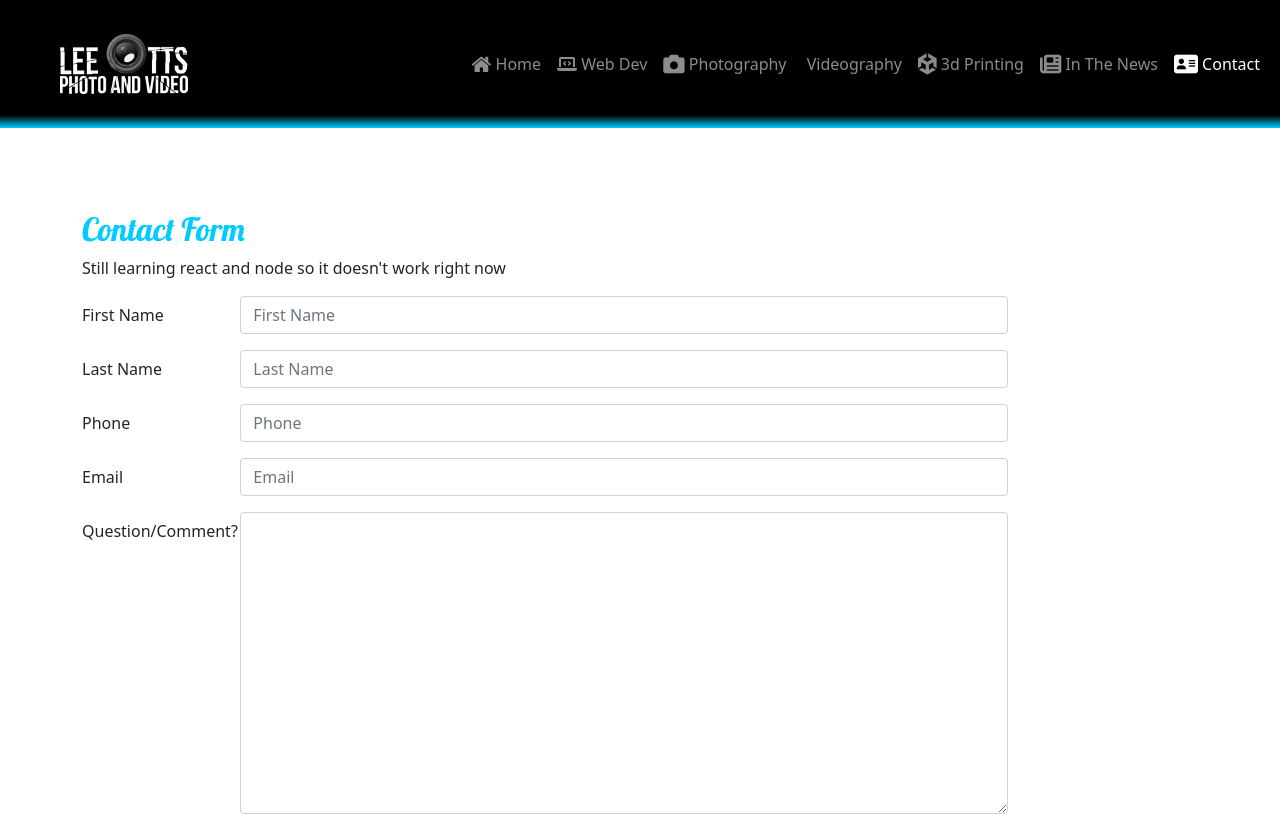
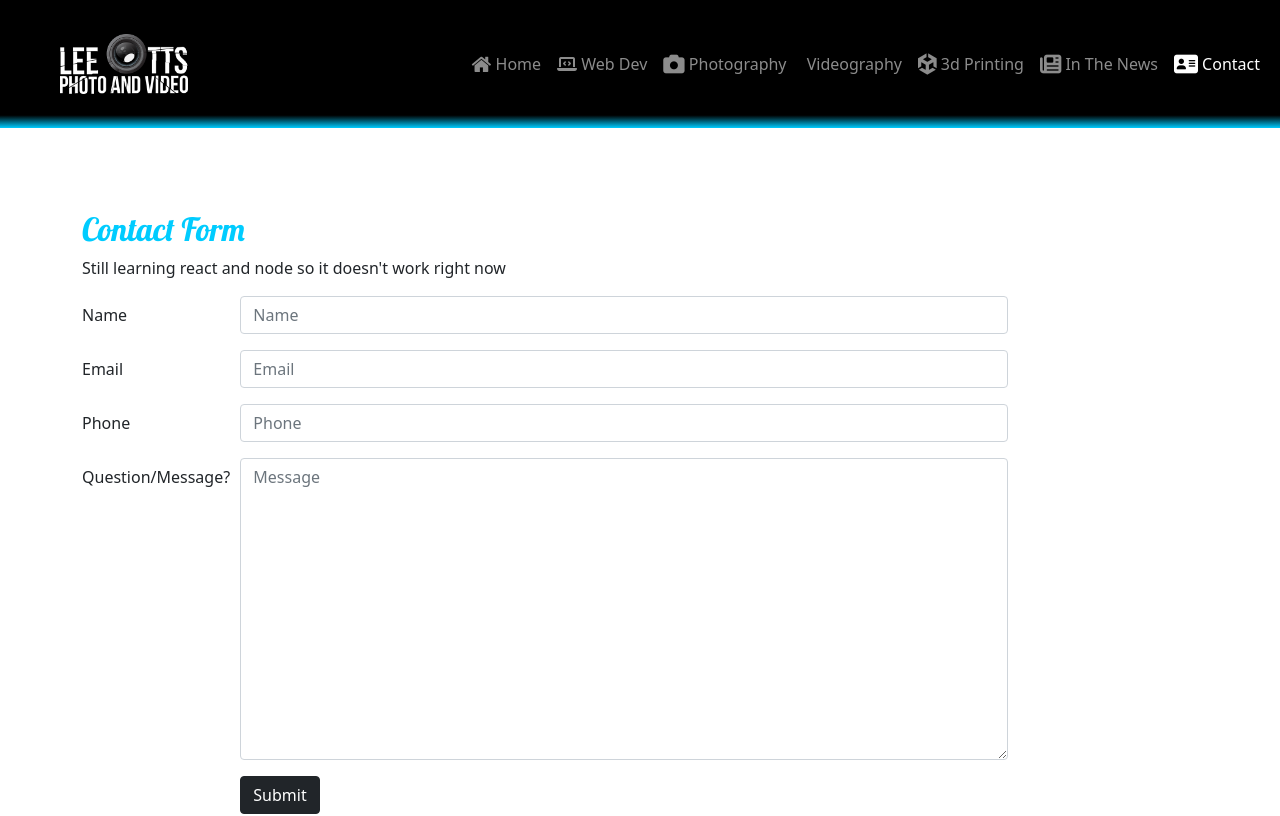
Before and after one commit to LeeOtts/portfolio, a React (Create React App) app: page /contact in a window 1280 px wide. Shown: the top 816 px of the page. Built offline with nearby package versions, Linux system fonts and the light colour scheme; some icons are missing.

Commit message:
contact form server beginning

```diff
--- a/package.json
+++ b/package.json
@@ -19,7 +19,10 @@
     "@testing-library/user-event": "^14.2.1",
     "bootstrap": "^5.1.3",
     "bootstrap-social": "^5.1.1",
+    "cors": "^2.8.5",
+    "express": "^4.18.1",
     "formik": "^2.2.9",
+    "nodemailer": "^6.7.8",
     "react": "^18.2.0",
     "react-dom": "^18.2.0",
     "react-measure": "^2.5.2",
--- a/src/components/ContactForm.js
+++ b/src/components/ContactForm.js
@@ -1,70 +1,56 @@
+import React, { useState } from "react";
 import { Button, Label, Col, FormGroup } from 'reactstrap';
 import { Formik, Field, Form, ErrorMessage } from 'formik';
 import { validateContactForm } from '../utils/validateContactForm';
 
 const ContactForm = () => {
-    const handleSubmit = (values, { resetForm }) => {
-        console.log('form values:', values);
-        console.log('in JSON format:', JSON.stringify(values));
-        resetForm();
+  const [status, setStatus] = useState("Submit");
+  const handleSubmit = async (e) => {
+    e.preventDefault();
+    setStatus("Sending...");
+    const { name, email, phone, message } = e.target.elements;
+    let details = {
+      name: name.value,
+      email: email.value,
+      phone: phone.value,
+      message: message.value,
+    };
+    let response = await fetch("http://localhost:5000/ContactPage", {
+      method: "POST",
+      headers: {
+        "Content-Type": "application/json;charset=utf-8",
+      },
+      body: JSON.stringify(details),
+    });
+    setStatus("Submit");
+    let result = await response.json();
+    alert(result.status);
   };
 
   return (
     <Formik
       initialValues={{
-                firstName: '',
-                lastName: '',
-                phoneNum: '',
+        name: '',
         email: '',
-                agree: false,
-                contactType: 'By Phone',
-                feedback: '',
+        phone: '',
+        message: '',
       }}
       onSubmit={handleSubmit}
       validate={validateContactForm}
     >
       <Form>
         <FormGroup row>
-                    <Label htmlFor='firstName' md='2'>
-                        First Name
+          <Label htmlFor='name' md='2'>
+            Name
           </Label>
           <Col md='10'>
             <Field
-                            name='firstName'
-                            placeholder='First Name'
+              name='name'
+              id='name'
+              placeholder='Name'
               className='form-control'
             />
-                        <ErrorMessage name='firstName'>
-                            {(msg) => <p className='text-danger'>{msg}</p>}
-                        </ErrorMessage>
-                    </Col>
-                </FormGroup>
-                <FormGroup row>
-                    <Label htmlFor='lastName' md='2'>
-                        Last Name
-                    </Label>
-                    <Col md='10'>
-                        <Field
-                            name='lastName'
-                            placeholder='Last Name'
-                            className='form-control'
-                        />
-                        <ErrorMessage name='lastName'>
-                            {(msg) => <p className='text-danger'>{msg}</p>}
-                        </ErrorMessage>
-                    </Col>
-                </FormGroup>
-                <FormGroup row>
-                    <Label htmlFor='phoneNum' md='2'>
-                        Phone
-                    </Label>
-                    <Col md='10'>
-                        <Field
-                            name='phoneNum'
-                            placeholder='Phone'
-                            className='form-control'
-                        />
-                        <ErrorMessage name='phoneNum'>
+            <ErrorMessage name='name'>
               {(msg) => <p className='text-danger'>{msg}</p>}
             </ErrorMessage>
           </Col>
@@ -76,6 +62,7 @@ const ContactForm = () => {
           <Col md='10'>
             <Field
               name='email'
+              id='email'
               placeholder='Email'
               type='email'
               className='form-control'
@@ -86,12 +73,32 @@ const ContactForm = () => {
           </Col>
         </FormGroup>
         <FormGroup row>
-                    <Label htmlFor='feedback' md='2'>
-                        Question/Comment?
+          <Label htmlFor='phone' md='2'>
+            Phone
           </Label>
           <Col md='10'>
             <Field
-                            name='feedback'
+              name='phone'
+              id='phone'
+              placeholder='Phone'
+              type='phone'
+              className='form-control'
+            />
+            <ErrorMessage name='phone'>
+              {(msg) => <p className='text-danger'>{msg}</p>}
+            </ErrorMessage>
+          </Col>
+        </FormGroup>
+
+        <FormGroup row>
+          <Label htmlFor='message' md='2'>
+            Question/Message?
+          </Label>
+          <Col md='10'>
+            <Field
+              name='message'
+              id='message'
+              placeholder='Message'
               as='textarea'
               rows='12'
               className='form-control'
@@ -101,7 +108,7 @@ const ContactForm = () => {
         <FormGroup row>
           <Col md={{ size: 10, offset: 2 }}>
             <Button type='submit' color='dark'>
-                            Send Feedback
+              {status}
             </Button>
           </Col>
         </FormGroup>
--- a/src/utils/validateContactForm.js
+++ b/src/utils/validateContactForm.js
@@ -1,25 +1,25 @@
 export const validateContactForm = (values) => {
     const errors = {};
 
-    if (!values.firstName) {
-        errors.firstName = 'Required';
-    } else if (values.firstName.length < 2) {
-        errors.firstName = 'Must be at least 2 characters.';
-    } else if (values.firstName.length > 15) {
-        errors.firstName = 'Must be 15 characters or less';
+    if (!values.name) {
+        errors.name = 'Required';
+    } else if (values.name.length < 2) {
+        errors.name = 'Must be at least 2 characters.';
+    } else if (values.name.length > 25) {
+        errors.firstName = 'Must be 25 characters or less';
     }
 
-    if (!values.lastName) {
-        errors.lastName = 'Required';
-    } else if (values.lastName.length < 2) {
-        errors.lastName = 'Must be at least 2 characters.';
-    } else if (values.lastName.length > 15) {
-        errors.lastName = 'Must be 15 characters or less';
+    if (!values.message) {
+        errors.message = 'Required';
+    } else if (values.message.length < 10) {
+        errors.message = 'Must be at least 10 characters.';
+    } else if (values.message.length > 500) {
+        errors.message = 'Must be 500 characters or less';
     }
 
     const reg = /^\d+$/;
-    if (!reg.test(values.phoneNum)) {
-        errors.phoneNum = 'The phone number should contain only numbers.';
+    if (!reg.test(values.phone)) {
+        errors.phone = 'The phone number should contain only numbers.';
     }
 
     if (!values.email.includes('@')) {
```
Also changed, not shown: 2 other files (tests, documents, lock files or other folders). Lines whose indentation alone changed are shown as unchanged.
